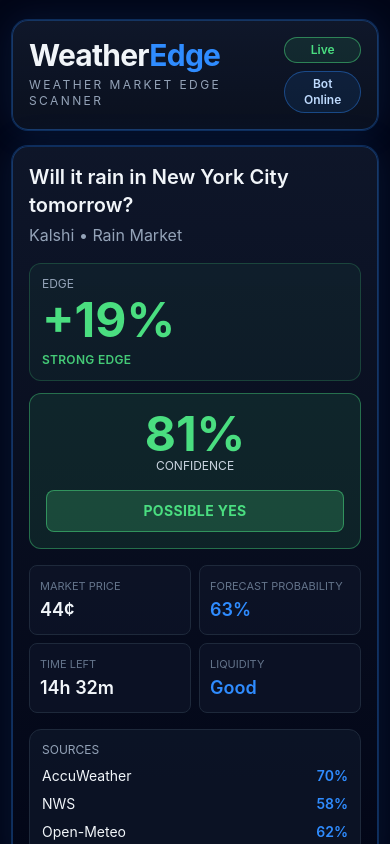
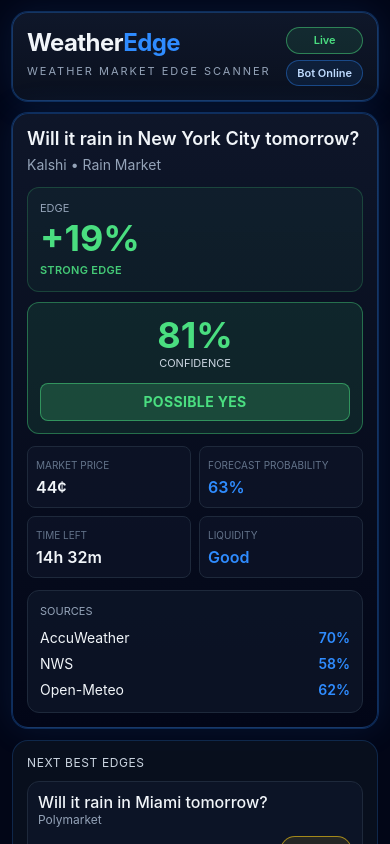
Before and after one commit to tajonambusiness/sportsbot, a React (Vite) app: page / in a window 390 px wide. Shown: the top 844 px of the page. Built offline with nearby package versions, Linux system fonts and the light colour scheme.

Commit message:
Tune WeatherEdge layout for phone fit and desktop preview

```diff
--- a/src/App.jsx
+++ b/src/App.jsx
@@ -17,43 +17,43 @@ const toneClass = {
 
 export default function App() {
   return (
-    <main className="min-h-screen bg-base text-slate-100 px-3 py-5 sm:px-6 md:py-8 lg:py-10">
-      <div className="mx-auto w-full max-w-md space-y-4 md:max-w-2xl lg:max-w-3xl">
-        <header className="rounded-2xl border border-electric/30 bg-gradient-to-b from-slate-900 to-panel/90 p-4 shadow-glow md:p-5">
+    <main className="min-h-screen bg-base text-slate-100 px-3 py-3 sm:px-5 sm:py-5 lg:px-8 lg:py-8">
+      <div className="mx-auto w-full max-w-md space-y-3 sm:space-y-4 md:max-w-3xl xl:max-w-5xl">
+        <header className="rounded-2xl border border-electric/30 bg-gradient-to-b from-slate-900 to-panel/90 p-3.5 shadow-glow sm:p-4 md:p-5">
           <div className="flex items-start justify-between gap-3">
             <div>
-              <h1 className="text-3xl font-bold tracking-tight md:text-4xl">Weather<span className="text-electric">Edge</span></h1>
-              <p className="mt-1 text-xs tracking-[0.2em] text-slate-400">WEATHER MARKET EDGE SCANNER</p>
+              <h1 className="text-2xl font-bold tracking-tight sm:text-3xl md:text-4xl">Weather<span className="text-electric">Edge</span></h1>
+              <p className="mt-1 text-[11px] tracking-[0.18em] text-slate-400 sm:text-xs">WEATHER MARKET EDGE SCANNER</p>
             </div>
-            <div className="flex flex-col gap-2 sm:flex-row">
-              <span className="rounded-full border border-edge/50 bg-edge/10 px-3 py-1 text-center text-xs font-semibold text-edge">Live</span>
-              <span className="rounded-full border border-electric/40 bg-electric/10 px-3 py-1 text-center text-xs font-semibold text-blue-200">Bot Online</span>
+            <div className="flex flex-col gap-1.5 sm:flex-row sm:gap-2">
+              <span className="rounded-full border border-edge/50 bg-edge/10 px-2.5 py-1 text-center text-[11px] font-semibold text-edge sm:px-3 sm:text-xs">Live</span>
+              <span className="rounded-full border border-electric/40 bg-electric/10 px-2.5 py-1 text-center text-[11px] font-semibold text-blue-200 sm:px-3 sm:text-xs">Bot Online</span>
             </div>
           </div>
         </header>
 
-        <section className="space-y-4 rounded-2xl border border-electric/30 bg-gradient-to-b from-slate-900/95 to-slate-950 p-4 shadow-glow md:p-6">
+        <section className="space-y-3 rounded-2xl border border-electric/30 bg-gradient-to-b from-slate-900/95 to-slate-950 p-3.5 shadow-glow sm:space-y-4 sm:p-4 md:p-6">
           <div>
-            <p className="text-xl font-semibold md:text-3xl">Will it rain in New York City tomorrow?</p>
-            <p className="mt-1 text-slate-400">Kalshi • Rain Market</p>
+            <p className="text-lg font-semibold leading-tight sm:text-xl md:text-3xl">Will it rain in New York City tomorrow?</p>
+            <p className="mt-1 text-sm text-slate-400 md:text-base">Kalshi • Rain Market</p>
           </div>
 
-          <div className="grid grid-cols-1 gap-3 sm:grid-cols-3">
+          <div className="grid grid-cols-1 gap-2.5 sm:grid-cols-3 sm:gap-3">
             <div className="rounded-xl border border-edge/20 bg-edge/5 p-3">
-              <p className="text-xs uppercase text-slate-400">Edge</p>
-              <p className="mt-1 text-5xl font-bold leading-none text-edge">+19%</p>
-              <p className="mt-2 text-xs font-semibold uppercase tracking-wide text-edge/90">Strong Edge</p>
+              <p className="text-[11px] uppercase text-slate-400">Edge</p>
+              <p className="mt-1 text-4xl font-bold leading-none text-edge sm:text-5xl">+19%</p>
+              <p className="mt-1.5 text-[11px] font-semibold uppercase tracking-wide text-edge/90 sm:text-xs">Strong Edge</p>
             </div>
-            <div className="sm:col-span-2 rounded-xl border border-edge/40 bg-edge/10 p-4 text-center">
-              <p className="text-5xl font-bold text-edge">81%</p>
-              <p className="text-xs uppercase text-slate-300">Confidence</p>
-              <button className="mt-4 w-full rounded-lg border border-edge/50 bg-edge/20 px-4 py-2.5 text-sm font-bold tracking-wide text-edge transition hover:bg-edge/30">
+            <div className="sm:col-span-2 rounded-xl border border-edge/40 bg-edge/10 p-3 text-center sm:p-4">
+              <p className="text-4xl font-bold text-edge sm:text-5xl">81%</p>
+              <p className="text-[11px] uppercase text-slate-300 sm:text-xs">Confidence</p>
+              <button className="mt-3 w-full rounded-lg border border-edge/50 bg-edge/20 px-4 py-2 text-sm font-bold tracking-wide text-edge transition hover:bg-edge/30 sm:mt-4 sm:py-2.5">
                 POSSIBLE YES
               </button>
             </div>
           </div>
 
-          <div className="grid grid-cols-2 gap-2 text-sm md:grid-cols-4">
+          <div className="grid grid-cols-2 gap-2 text-sm lg:grid-cols-4">
             <Metric label="Market price" value="44¢" />
             <Metric label="Forecast probability" value="63%" accent />
             <Metric label="Time left" value="14h 32m" />
@@ -61,8 +61,8 @@ export default function App() {
           </div>
 
           <div className="rounded-xl border border-slate-800 bg-slate-900/70 p-3">
-            <p className="mb-2 text-xs uppercase text-slate-400">Sources</p>
-            <div className="space-y-2">
+            <p className="mb-2 text-[11px] uppercase text-slate-400 sm:text-xs">Sources</p>
+            <div className="space-y-1.5 sm:space-y-2">
               {sourceData.map((source) => (
                 <div key={source.name} className="flex items-center justify-between text-sm">
                   <span>{source.name}</span>
@@ -73,18 +73,18 @@ export default function App() {
           </div>
         </section>
 
-        <section className="rounded-2xl border border-electric/20 bg-panel/80 p-4 md:p-5">
-          <h2 className="mb-3 text-sm uppercase tracking-wider text-slate-300">Next Best Edges</h2>
+        <section className="rounded-2xl border border-electric/20 bg-panel/80 p-3.5 sm:p-4 md:p-5">
+          <h2 className="mb-2.5 text-xs uppercase tracking-wider text-slate-300 sm:mb-3 sm:text-sm">Next Best Edges</h2>
           <div className="space-y-2">
             {nextEdges.map((row) => (
-              <div key={row.market} className="rounded-xl border border-slate-800 bg-slate-900/70 p-3">
-                <p className="font-medium">{row.market}</p>
+              <div key={row.market} className="rounded-xl border border-slate-800 bg-slate-900/70 p-2.5 sm:p-3">
+                <p className="font-medium leading-tight">{row.market}</p>
                 <p className="mb-2 text-xs text-slate-400">{row.platform}</p>
                 <div className="grid grid-cols-4 items-center gap-2 text-sm">
                   <span>{row.forecast}</span>
                   <span>{row.price}</span>
                   <span className={row.edge.startsWith('+') ? 'font-semibold text-edge' : 'font-semibold text-skip'}>{row.edge}</span>
-                  <span className={`rounded-full border px-2 py-1 text-center text-xs font-semibold ${toneClass[row.tone]}`}>{row.action}</span>
+                  <span className={`rounded-full border px-2 py-1 text-center text-[11px] font-semibold sm:text-xs ${toneClass[row.tone]}`}>{row.action}</span>
                 </div>
               </div>
             ))}
@@ -97,9 +97,9 @@ export default function App() {
 
 function Metric({ label, value, accent }) {
   return (
-    <div className="rounded-lg border border-slate-800 bg-slate-900/60 p-2.5">
-      <p className="text-[11px] uppercase text-slate-500">{label}</p>
-      <p className={`text-lg font-semibold ${accent ? 'text-electric' : 'text-slate-100'}`}>{value}</p>
+    <div className="rounded-lg border border-slate-800 bg-slate-900/60 p-2">
+      <p className="text-[10px] uppercase text-slate-500 sm:text-[11px]">{label}</p>
+      <p className={`text-base font-semibold sm:text-lg ${accent ? 'text-electric' : 'text-slate-100'}`}>{value}</p>
     </div>
   )
 }
```
